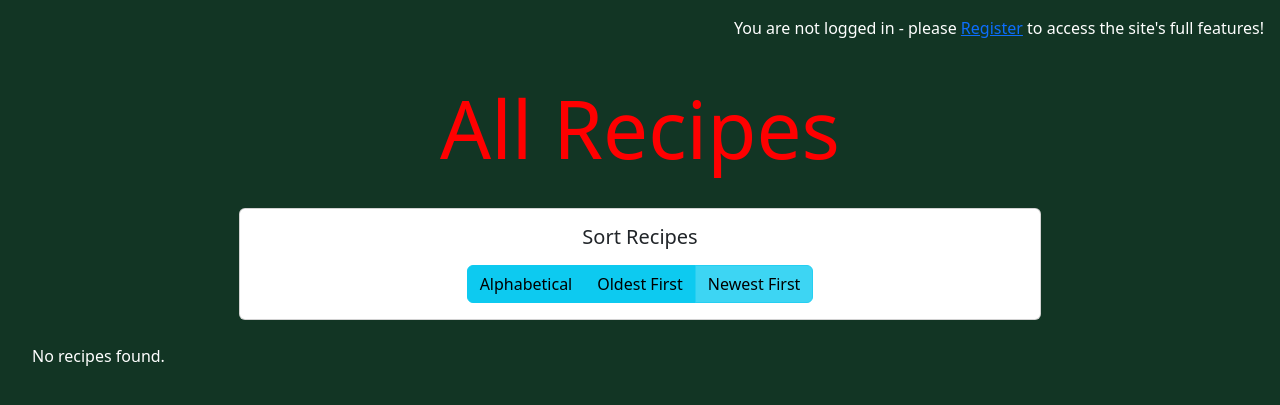
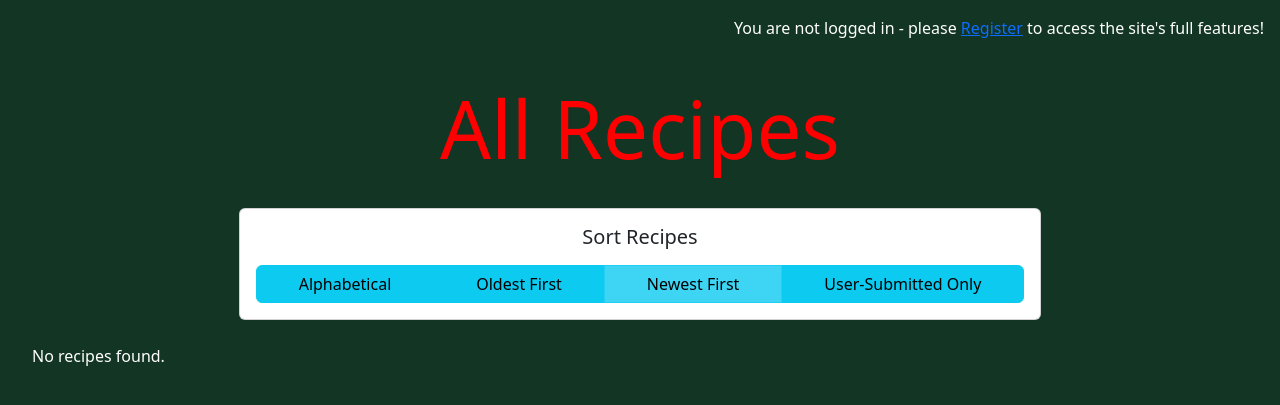
Before and after one commit to moakley-45/MO_Capstone, a Django app: page /recipes/ in a window 1280 px wide. Shown: the part 56-461 px from the top of the page. Run offline with Django 4.2, Linux system fonts and the light colour scheme; data that the repository does not hold is empty; parts of the project's set-up code (start-up, migrations or seed data) failed here and were passed over; some libraries are stand-ins or nearby versions.

Commit message:
Added a form/template to allow users to submit recipes + updated sorting options to allow users to filter to just user-submitted recipes

```diff
--- a/recipes/templates/recipes/recipes_main.html
+++ b/recipes/templates/recipes/recipes_main.html
@@ -11,16 +11,38 @@
                 <div class="card">
                     <div class="card-body">
                         <h5 class="card-title text-center mb-3">Sort Recipes</h5>
-                    <div class="d-flex justify-content-center">
+                        <div class="d-flex justify-content-center flex-column">
                             <div class="btn-group-vertical d-md-none" role="group" aria-label="Sorting options">
-                            <a href="?sort=alphabetical" class="btn btn-info mb-2 {% if current_sort == 'alphabetical' %}active{% endif %}">Alphabetical</a>
-                            <a href="?sort=oldest" class="btn btn-info mb-2 {% if current_sort == 'oldest' %}active{% endif %}">Oldest First</a>
-                            <a href="?sort=-created_on" class="btn btn-info {% if current_sort == '-created_on' %}active{% endif %}">Newest First</a>
+                                <a href="?sort=alphabetical{% if user_submitted %}&user_submitted=true{% endif %}"
+                                    class="btn btn-info mb-2 {% if current_sort == 'alphabetical' %}active{% endif %}">Alphabetical</a>
+                                <a href="?sort=oldest{% if user_submitted %}&user_submitted=true{% endif %}"
+                                    class="btn btn-info mb-2 {% if current_sort == 'oldest' %}active{% endif %}">Oldest
+                                    First</a>
+                                <a href="?sort=-created_on{% if user_submitted %}&user_submitted=true{% endif %}"
+                                    class="btn btn-info mb-2 {% if current_sort == '-created_on' %}active{% endif %}">Newest
+                                    First</a>
+                                <a href="?user_submitted={% if user_submitted %}false{% else %}true{% endif %}{% if current_sort and current_sort != '-created_on' %}&sort={{ current_sort }}{% endif %}"
+                                    class="btn btn-info {% if user_submitted %}active{% endif %}">
+                                    {% if user_submitted %}All Recipes{% else %}User-Submitted Only{% endif %}
+                                </a>
                             </div>
                             <div class="btn-group d-none d-md-flex" role="group" aria-label="Sorting options">
-                            <a href="?sort=alphabetical" class="btn btn-info {% if current_sort == 'alphabetical' %}active{% endif %}">Alphabetical</a>
-                            <a href="?sort=oldest" class="btn btn-info {% if current_sort == 'oldest' %}active{% endif %}">Oldest First</a>
-                            <a href="?sort=-created_on" class="btn btn-info {% if current_sort == '-created_on' %}active{% endif %}">Newest First</a>
+                                <a href="?sort=alphabetical{% if user_submitted %}&user_submitted=true{% endif %}"
+                                    class="btn btn-info {% if current_sort == 'alphabetical' %}active{% endif %}">Alphabetical</a>
+                                <a href="?sort=oldest{% if user_submitted %}&user_submitted=true{% endif %}"
+                                    class="btn btn-info {% if current_sort == 'oldest' %}active{% endif %}">Oldest
+                                    First</a>
+                                <a href="?sort=-created_on{% if user_submitted %}&user_submitted=true{% endif %}"
+                                    class="btn btn-info {% if current_sort == '-created_on' %}active{% endif %}">Newest
+                                    First</a>
+                                <a href="?user_submitted={% if user_submitted %}false{% else %}true{% endif %}{% if current_sort and current_sort != '-created_on' %}&sort={{ current_sort }}{% endif %}"
+                                    class="btn btn-info {% if user_submitted %}active{% endif %}">
+                                    {% if user_submitted %}All Recipes{% else %}User-Submitted Only{% endif %}
+                                </a>
+                            </div>
+                        </div>
+
+
                     </div>
                 </div>
             </div>
@@ -37,9 +59,11 @@
                     <div class="card-body bg-dark">
                         <h2 class="card-title recipe-title">
                             <a href="{% url 'recipes:recipes_page' recipe.slug %}">
-                            <img class="recipe_image img-fluid" src="{{ recipe.image.url }}" alt="{{ recipe.title }}">
+                                <img class="recipe_image img-fluid" src="{{ recipe.image.url }}"
+                                    alt="{{ recipe.title }}">
                             </a>
-                        <a href="{% url 'recipes:recipes_page' recipe.slug %}" class="recipe-link">{{recipe.title}}</a>
+                            <a href="{% url 'recipes:recipes_page' recipe.slug %}"
+                                class="recipe-link">{{recipe.title}}</a>
                         </h2>
                         <p class="card-text recipe-creator">Author: {{recipe.creator}}</p>
                     </div>
@@ -57,7 +81,8 @@
         <ul class="pagination justify-content-center">
             {% if page_obj.has_previous %}
             <li class="page-item">
-          <a class="page-link" href="?page={{ page_obj.previous_page_number }}&sort={{ current_sort }}" aria-label="Previous">
+                <a class="page-link" href="?page={{ page_obj.previous_page_number }}&sort={{ current_sort }}"
+                    aria-label="Previous">
                     <span aria-hidden="true">&laquo; Previous</span>
                 </a>
             </li>
@@ -73,7 +98,8 @@
 
             {% if page_obj.has_next %}
             <li class="page-item">
-        <a class="page-link" href="?page={{ page_obj.next_page_number }}&sort={{ current_sort }}" aria-label="Next">
+                <a class="page-link" href="?page={{ page_obj.next_page_number }}&sort={{ current_sort }}"
+                    aria-label="Next">
                     <span aria-hidden="true">Next &raquo;</span>
                 </a>
             </li>
--- a/recipes/urls.py
+++ b/recipes/urls.py
@@ -5,6 +5,7 @@ app_name = 'recipes'
 
 urlpatterns = [
     path('', views.RecipeView.as_view(), name='recipes_main'),
+    path('submit-recipe/', views.submit_recipe, name='submit_recipe'),
+    path('cuisine/<str:cuisine>/', views.cuisine_specific_recipes, name='cuisine_recipes'),
     path('<slug:slug>/', views.recipes_page, name='recipes_page'),
-    path('cuisine/<str:cuisine>/', views.cuisine_specific_recipes, name='cuisine_recipes'),
 ]
--- a/recipes/views.py
+++ b/recipes/views.py
@@ -1,10 +1,13 @@
-from django.shortcuts import render, get_object_or_404
+from django.shortcuts import render, redirect, get_object_or_404
 from django.views import generic
 from .models import Recipe, CUISINE_CHOICES
 from django.http import HttpResponseRedirect
 from django.contrib.auth.decorators import login_required
 from django.contrib import messages
 from django.db.models import F
+from .forms import RecipeForm
+from django.urls import reverse
+
 
 class RecipeView(generic.ListView):
     model = Recipe
@@ -14,16 +17,24 @@ class RecipeView(generic.ListView):
 
     def get_queryset(self):
         sort_by = self.request.GET.get('sort', '-created_on')
+        queryset = Recipe.objects.all()
+
+        # Filter out AdminTeam recipes if requested
+        user_submitted = self.request.GET.get('user_submitted', 'false').lower() == 'true'
+        if user_submitted:
+            queryset = queryset.exclude(creator__username='AdminTeam')
+
         if sort_by == 'alphabetical':
-            return Recipe.objects.all().order_by('title')
+            return queryset.order_by('title')
         elif sort_by == 'oldest':
-            return Recipe.objects.all().order_by('created_on')
+            return queryset.order_by('created_on')
         else:  # newest first (default)
-            return Recipe.objects.all().order_by('-created_on')
+            return queryset.order_by('-created_on')
 
     def get_context_data(self, **kwargs):
         context = super().get_context_data(**kwargs)
         context['current_sort'] = self.request.GET.get('sort', '-created_on')
+        context['user_submitted'] = self.request.GET.get('user_submitted', 'false').lower() == 'true'
         return context
 
 def recipes_page(request, slug):
@@ -53,3 +64,17 @@ def your_view(request):
         # ... other context variables ...
     }
     return render(request, 'cuisine_specific.html', context)
+
+
+@login_required
+def submit_recipe(request):
+    if request.method == 'POST':
+        form = RecipeForm(request.POST, request.FILES)
+        if form.is_valid():
+            recipe = form.save(commit=False)
+            recipe.creator = request.user
+            recipe.save()
+            return redirect(reverse('recipes:recipe_detail', kwargs={'slug': recipe.slug}))
+    else:
+        form = RecipeForm()
+    return render(request, 'recipes/submit_recipe.html', {'form': form})
--- a/templates/base.html
+++ b/templates/base.html
@@ -6,22 +6,28 @@
 {% url 'account_logout' as logout_url %}
 
 <html>
-<head><meta charset="UTF-8">
+
+<head>
+  <meta charset="UTF-8">
   <meta name="viewport" content="width=device-width, initial-scale=1.0">
   <title>Simply Sprouts | {% block title %}{% endblock %}</title>
-    <link href="https://cdn.jsdelivr.net/npm/bootstrap@5.3.3/dist/css/bootstrap.min.css" rel="stylesheet" integrity="sha384-QWTKZyjpPEjISv5WaRU9OFeRpok6YctnYmDr5pNlyT2bRjXh0JMhjY6hW+ALEwIH" crossorigin="anonymous">
+  <link href="https://cdn.jsdelivr.net/npm/bootstrap@5.3.3/dist/css/bootstrap.min.css" rel="stylesheet"
+    integrity="sha384-QWTKZyjpPEjISv5WaRU9OFeRpok6YctnYmDr5pNlyT2bRjXh0JMhjY6hW+ALEwIH" crossorigin="anonymous">
   {% load static %}
   <link rel="stylesheet" type="text/css" href="{% static 'css/style.css' %}">
   <script src="https://kit.fontawesome.com/e161fa0639.js" crossorigin="anonymous"></script>
 </head>
+
 <body>
 
   <nav class="navbar navbar-expand-lg bg-body-tertiary">
     <div class="container-fluid">
-        <button class="navbar-toggler" type="button" data-bs-toggle="collapse" data-bs-target="#navbarSupportedContent" aria-controls="navbarSupportedContent" aria-expanded="false" aria-label="Toggle navigation">
+      <button class="navbar-toggler" type="button" data-bs-toggle="collapse" data-bs-target="#navbarSupportedContent"
+        aria-controls="navbarSupportedContent" aria-expanded="false" aria-label="Toggle navigation">
         <span class="navbar-toggler-icon"></span>
       </button>
-        <div class="collapse navbar-collapse align-items-center" id="navbarSupportedContent">  <!-- Added align-items-center -->
+      <div class="collapse navbar-collapse align-items-center" id="navbarSupportedContent">
+        <!-- Added align-items-center -->
         <ul class="navbar-nav me-auto mb-2 mb-lg-0">
           <li class="nav-item">
             <a class="nav-link active" aria-current="page" href="{% url 'home' %}">Simply Sprouts</a>
@@ -44,19 +50,28 @@
           </li>
           {% if user.is_authenticated %}
           <li class="nav-item">
-                    <a class="nav-link {% if request.path == '/profile/' %}active{% endif %}" aria-current="page" href="{% url 'profile' %}">Edit Profile</a>
+            <a class="nav-link {% if request.path == submit_recipe_url %}active{% endif %}" aria-current="page"
+              href="{% url 'recipes:submit_recipe' %}">Submit Recipe</a>
           </li>
           <li class="nav-item">
-                    <a class="nav-link {% if request.path == logout_url %}active{% endif %}" aria-current="page" href="{% url 'account_logout' %}">Logout</a>
+            <a class="nav-link {% if request.path == '/profile/' %}active{% endif %}" aria-current="page"
+              href="{% url 'profile' %}">Edit Profile</a>
+          </li>
+          <li class="nav-item">
+            <a class="nav-link {% if request.path == logout_url %}active{% endif %}" aria-current="page"
+              href="{% url 'account_logout' %}">Logout</a>
           </li>
           {% else %}
           <li class="nav-item">
-                    <a class="nav-link {% if request.path == login_url %}active{% endif %}" aria-current="page" href="{% url 'account_login' %}">Login</a>
+            <a class="nav-link {% if request.path == login_url %}active{% endif %}" aria-current="page"
+              href="{% url 'account_login' %}">Login</a>
           </li>
           <li class="nav-item">
-                    <a class="nav-link {% if request.path == signup_url %}active{% endif %}" aria-current="page" href="{% url 'account_signup' %}">Register</a>
+            <a class="nav-link {% if request.path == signup_url %}active{% endif %}" aria-current="page"
+              href="{% url 'account_signup' %}">Register</a>
           </li>
           {% endif %}
+
         </ul>
         <form class="d-flex mb-2 mb-lg-0 align-items-center" role="search" action="{% url 'search' %}" method="GET">
           <input class="form-control me-2" type="search" name="q" placeholder="Search" aria-label="Search">
@@ -69,11 +84,14 @@
   <!-- User confirmation-->
   {% if user.is_authenticated %}
   <div class="text-end m-3 d-flex align-items-center justify-content-end">
-      <img src="{% if user.userprofile.profile_picture %}{{ user.userprofile.profile_picture.url }}{% else %}{% static 'images/default_profile.png' %}{% endif %}" alt="{{ user.username }}" class="rounded-circle me-2" width="30" height="30">
+    <img
+      src="{% if user.userprofile.profile_picture %}{{ user.userprofile.profile_picture.url }}{% else %}{% static 'images/default_profile.png' %}{% endif %}"
+      alt="{{ user.username }}" class="rounded-circle me-2" width="30" height="30">
     <p class="mb-0">Hello, <a href="{% url 'profile' %}">{{ user }}</a>!</p>
   </div>
   {% else %}
-    <p class="text-end m-3">You are not logged in - please <a href="{% url 'account_signup' %}">Register</a> to access the site's full features!</p>
+  <p class="text-end m-3">You are not logged in - please <a href="{% url 'account_signup' %}">Register</a> to access the
+    site's full features!</p>
   {% endif %}
 
 
@@ -85,8 +103,7 @@
         <div class="alert {{ message.tags }} alert-dismissible
         fade show" id="msg" role="alert">
           {{ message | safe }}
-        <button type="button" class="btn-close"
-          data-bs-dismiss="alert" aria-label="Close"></button>
+          <button type="button" class="btn-close" data-bs-dismiss="alert" aria-label="Close"></button>
         </div>
         {% endfor %}
       </div>
@@ -100,10 +117,13 @@
     {% endblock %}
 
   </main>
-<script src="https://cdn.jsdelivr.net/npm/bootstrap@5.3.3/dist/js/bootstrap.bundle.min.js" integrity="sha384-YvpcrYf0tY3lHB60NNkmXc5s9fDVZLESaAA55NDzOxhy9GkcIdslK1eN7N6jIeHz" crossorigin="anonymous"></script>
+  <script src="https://cdn.jsdelivr.net/npm/bootstrap@5.3.3/dist/js/bootstrap.bundle.min.js"
+    integrity="sha384-YvpcrYf0tY3lHB60NNkmXc5s9fDVZLESaAA55NDzOxhy9GkcIdslK1eN7N6jIeHz" crossorigin="anonymous">
+  </script>
 
   {% block extras %}
   {% endblock %}
 
 </body>
+
 </html>
```
Also changed, not shown: recipes/forms.py (added, +19 -0 lines), recipes/templates/recipes/submit_recipe.html (added, +8 -0 lines). Lines whose indentation alone changed are shown as unchanged.
